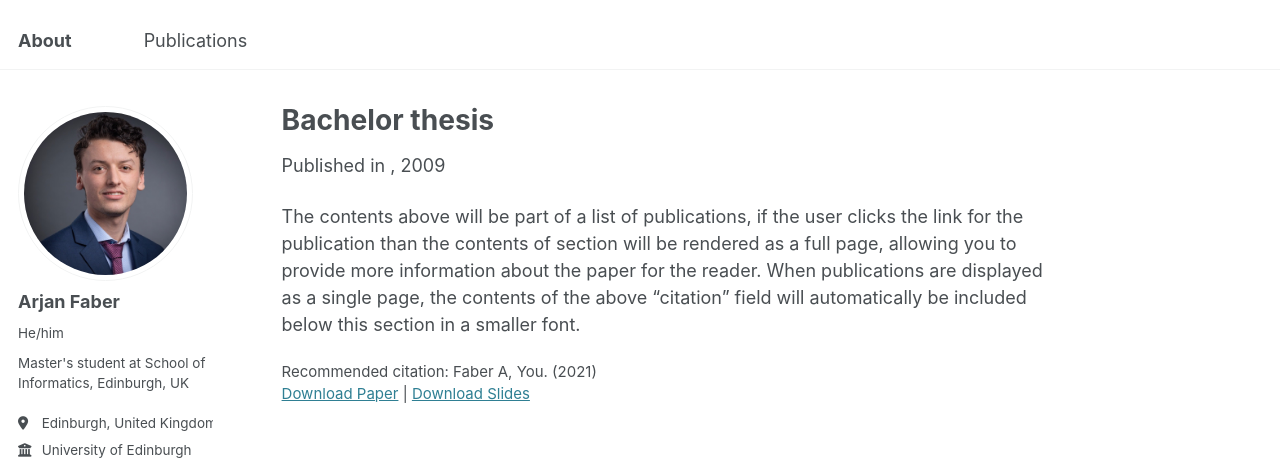
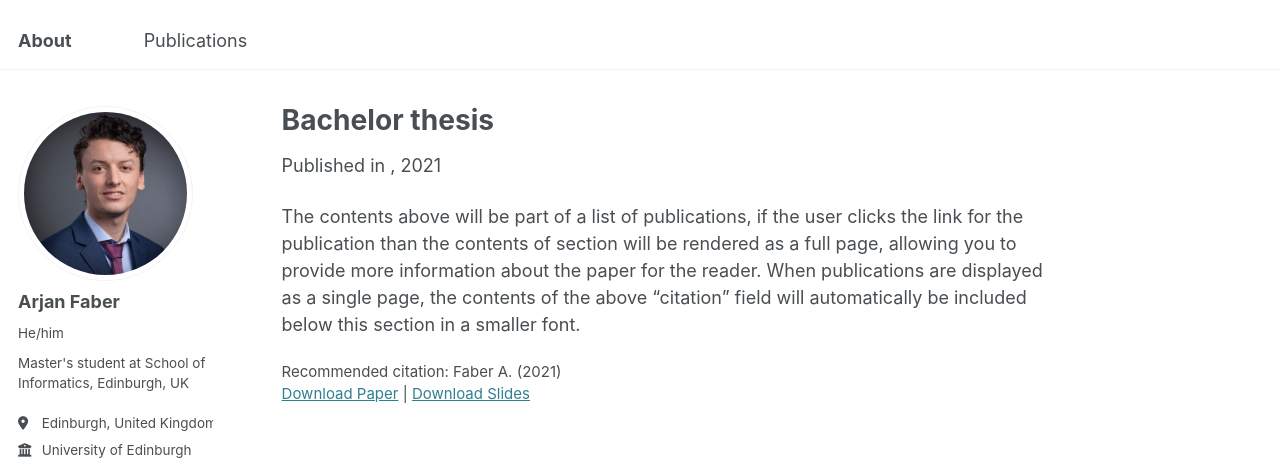
Before and after one commit to ArjFaber/arjfaber.github.io, a Jekyll site: the page built from _publications/2010-10-01-paper-title-number-2.md, in a window 1280 px wide and 1087 px high. Shown: the top 469 px of the window. Built offline with Jekyll 4.4.1, drawn with Linux system fonts in a browser that asks for light colours.

Commit message:
Update 2010-10-01-paper-title-number-2.md

```diff
--- a/_publications/2010-10-01-paper-title-number-2.md
+++ b/_publications/2010-10-01-paper-title-number-2.md
@@ -4,11 +4,11 @@
 category: manuscripts
 permalink: /publication/2010-10-01-paper-title-number-2
 excerpt: 'This paper compares machine learning methods for proxying credit spreads.'
-date: 2009-10-01
+date: 2021-01-01
 venue: ''
 slidesurl: 'http://arjfaber.github.io/files/BSc_thesis_Arjan_Faber.pdf'
-paperurl: 'https://arjfaber.github.io/files/HARMONY_UT_ML_Module_Report.pdf'
-citation: 'Faber A, You. (2021)'
+paperurl: 'https://github.com/ArjFaber/Bayesian_Neural_Network/wiki/Post-%5BUpdated-10-November-2024%5D-A-hard-coded-BNN-solution-implemented-for-a-Seattle-weather-dataset'
+citation: 'Faber A. (2021)'
 ---
 
 The contents above will be part of a list of publications, if the user clicks the link for the publication than the contents of section will be rendered as a full page, allowing you to provide more information about the paper for the reader. When publications are displayed as a single page, the contents of the above "citation" field will automatically be included below this section in a smaller font.
```
